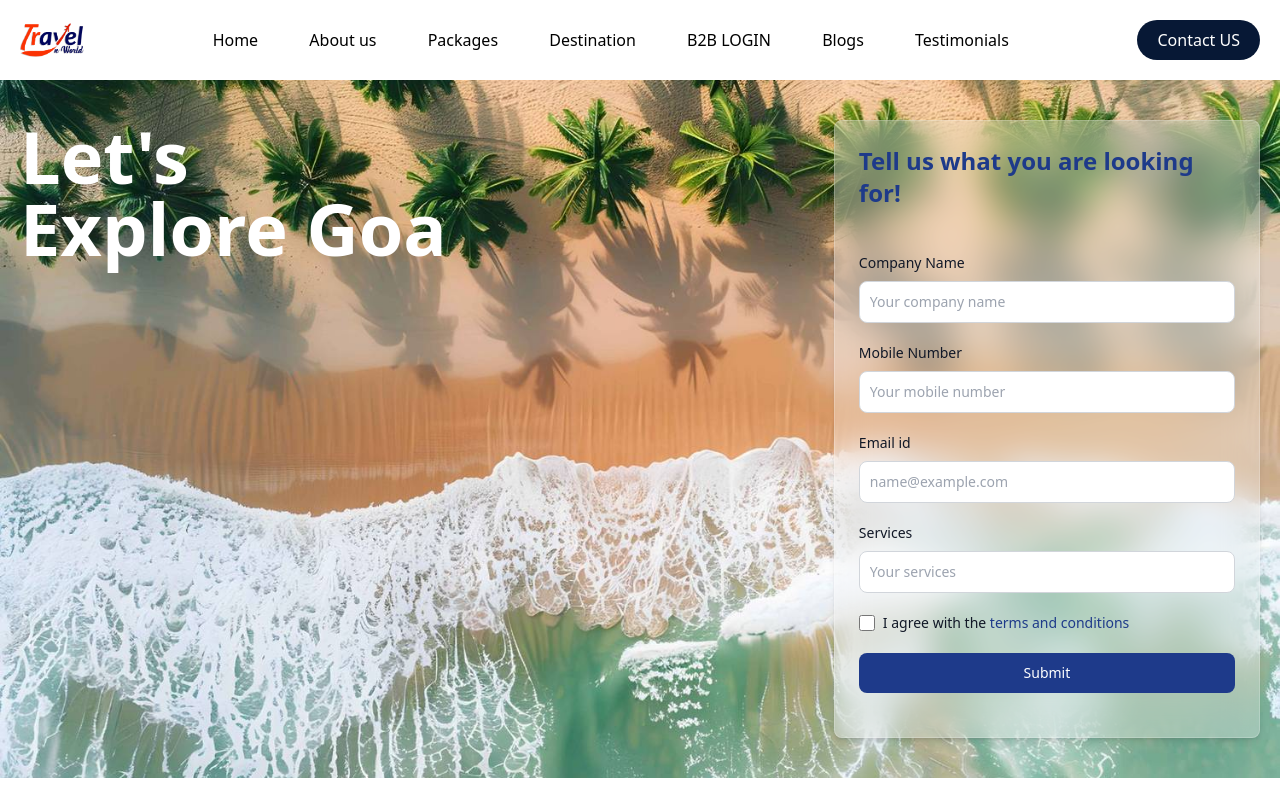
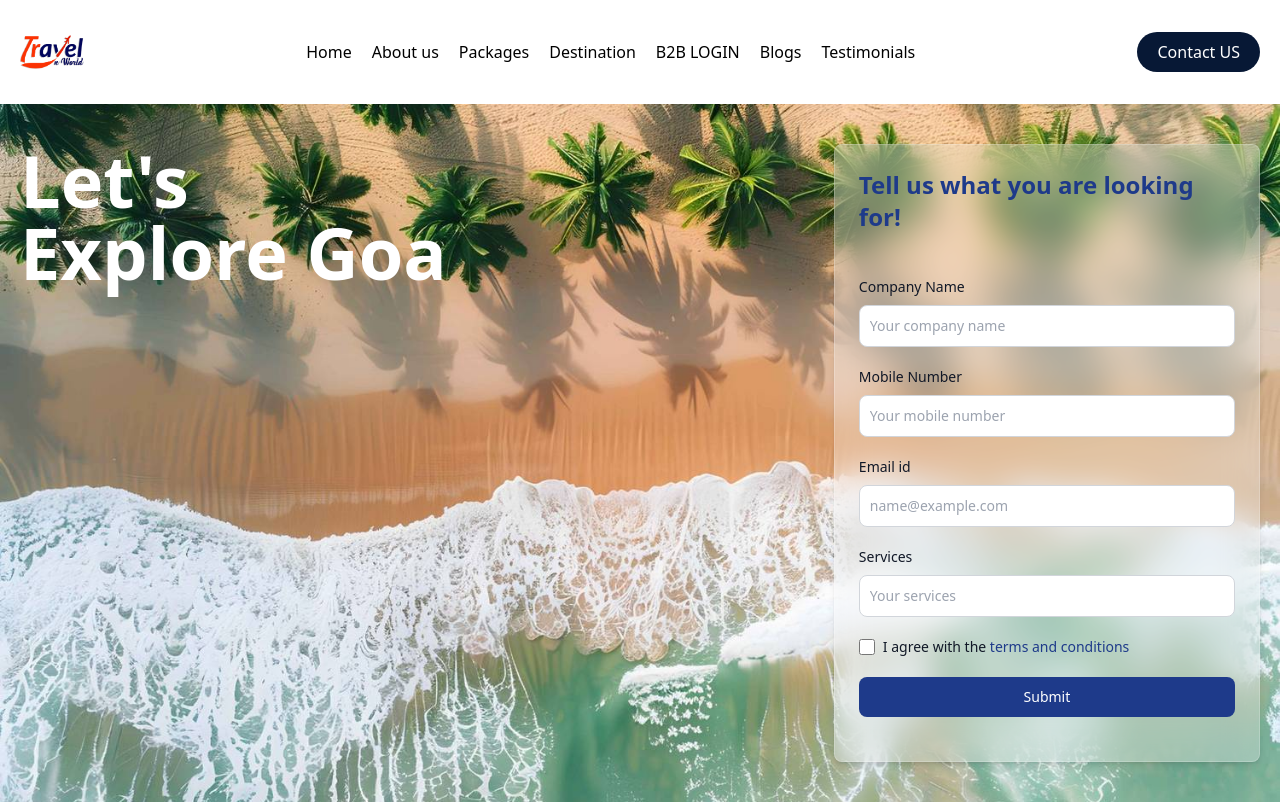
Before and after one commit to NamanRajputXXI/travelnworld, a React (Vite) app in the folder frontend/: page / in a window 1280 px wide. Shown: the top 804 px of the page. Built offline with nearby package versions, Linux system fonts and the light colour scheme.

Commit message:
fix[ui]:fix the navbar issue

```diff
--- a/frontend/src/components/Header.jsx
+++ b/frontend/src/components/Header.jsx
@@ -1,3 +1,8 @@
+
+
+
+
+
 
 
 import React, { useState } from 'react';
@@ -10,8 +15,8 @@ const Header = () => {
   };
 
   return (
-    <header className="bg-white p-5">
-      <nav className="flex justify-between items-center max-w-7xl mx-auto">
+    <header className="bg-white p-5 relative  z-50 w-full ">
+      <nav className="flex justify-between items-center max-w-7xl mx-auto  ">
         <Logo />
         <NavLinks menuOpen={menuOpen} />
         <MenuToggle onClick={onToggleMenu} menuOpen={menuOpen} />
@@ -22,14 +27,14 @@ const Header = () => {
 };
 
 const Logo = () => (
-  <div>
+  <div className="z-50">
     <img className="w-16 cursor-pointer" src="../assets/logo.png" alt="Logo" />
   </div>
 );
 
 const NavLinks = ({ menuOpen }) => (
-  <div className={`nav-links   duration-500 lg:static absolute bg-white lg:min-h-fit min-h-[60vh] left-0 ${menuOpen ? 'top-[100px]' : 'top-[-100%]'} lg:w-auto w-full flex items-center px-5 lg:px-0`}>
-    <ul className={`flex lg:flex-row flex-col lg:items-center lg:gap-[4vw] gap-8 w-full lg:w-auto ${menuOpen ? 'flex flex-col items-center justify-center' : 'hidden lg:flex'}`}>
+  <div className={`nav-links duration-500 lg:static absolute bg-white lg:min-h-fit min-h-[60vh] left-0 z-40 ${menuOpen ? 'top-[60px]' : 'top-[-500%]'} lg:w-auto w-full flex items-center px-5 lg:px-0`}>
+    <ul className={`flex font-medium  py-5 lg:flex-row flex-col lg:items-center gap-5 w-full lg:w-auto ${menuOpen ? 'flex flex-col items-center justify-center' : 'hidden lg:flex'}`}>
       <NavLink href="#" text="Home" />
       <NavLink href="#" text="About us" />
       <NavLink href="#" text="Packages" />
@@ -49,7 +54,7 @@ const NavLink = ({ href, text }) => (
 );
 
 const MenuToggle = ({ onClick, menuOpen }) => (
-  <div onClick={onClick} className="text-3xl cursor-pointer lg:hidden">
+  <div onClick={onClick} className="text-3xl cursor-pointer lg:hidden z-50">
     {menuOpen ? (
       <svg
         className="h-8 w-8 text-gray-700 transition-transform transform rotate-90"
@@ -83,8 +88,8 @@ const MenuToggle = ({ onClick, menuOpen }) => (
 );
 
 const ContactUs = ({ mobile = false }) => (
-  <div className={`flex items-center gap-6 ${mobile ? 'mt-8 lg:mt-0' : 'hidden lg:flex md:hidden'} ${!mobile && 'lg:flex hidden md:hidden '}`}>
-    <button className="bg-[#071835] text-white px-5 py-2 rounded-full hover:bg-[#87acec] ">Contact US</button>
+  <div className={`flex items-center gap-6 ${mobile ? 'lg:mt-0 lg:hidden' : 'hidden lg:flex md:hidden'}`}>
+    <button className="bg-[#071835] text-white px-5 py-2 rounded-full hover:bg-[#142035]">Contact US</button>
   </div>
 );
 
```
